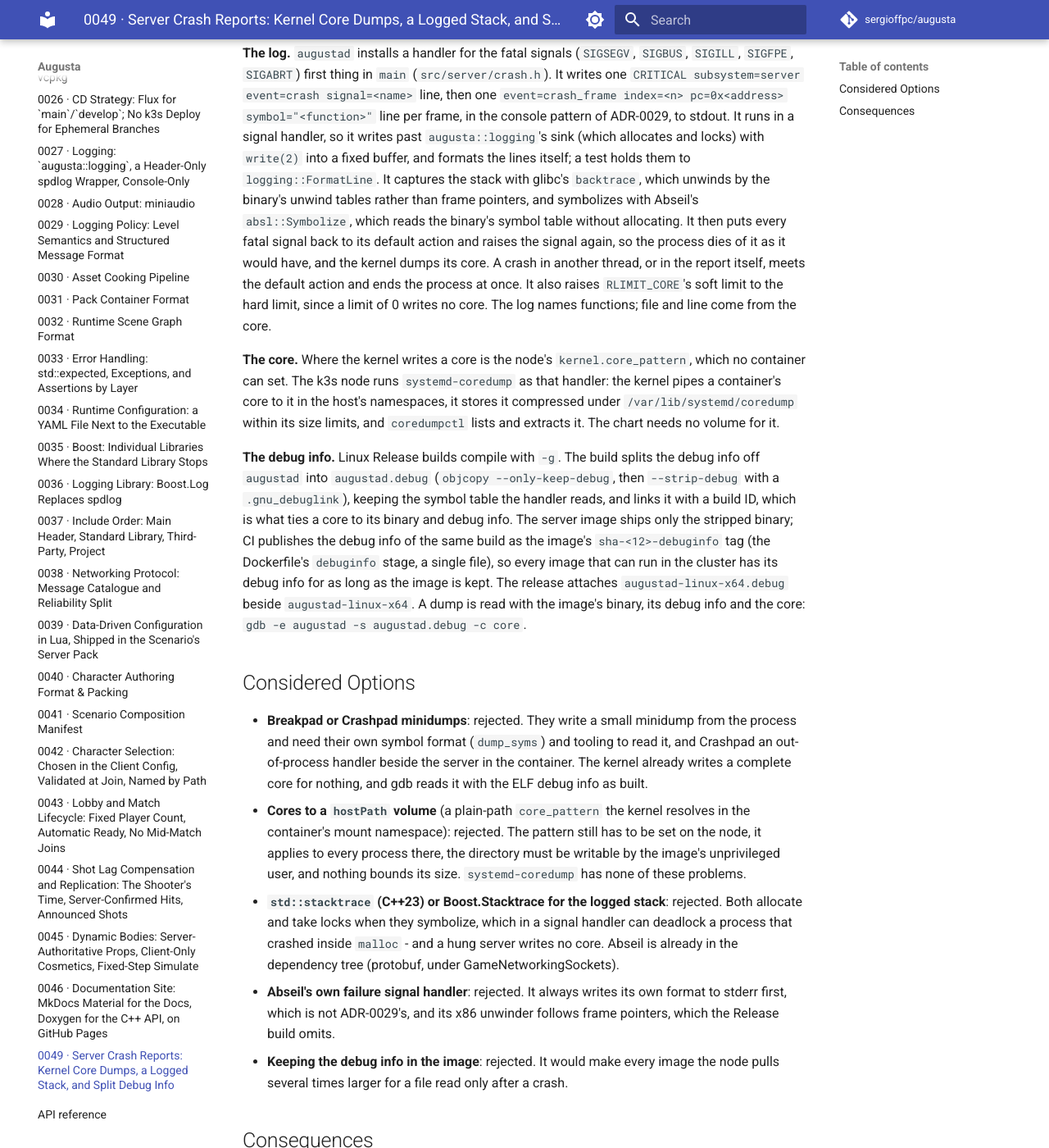
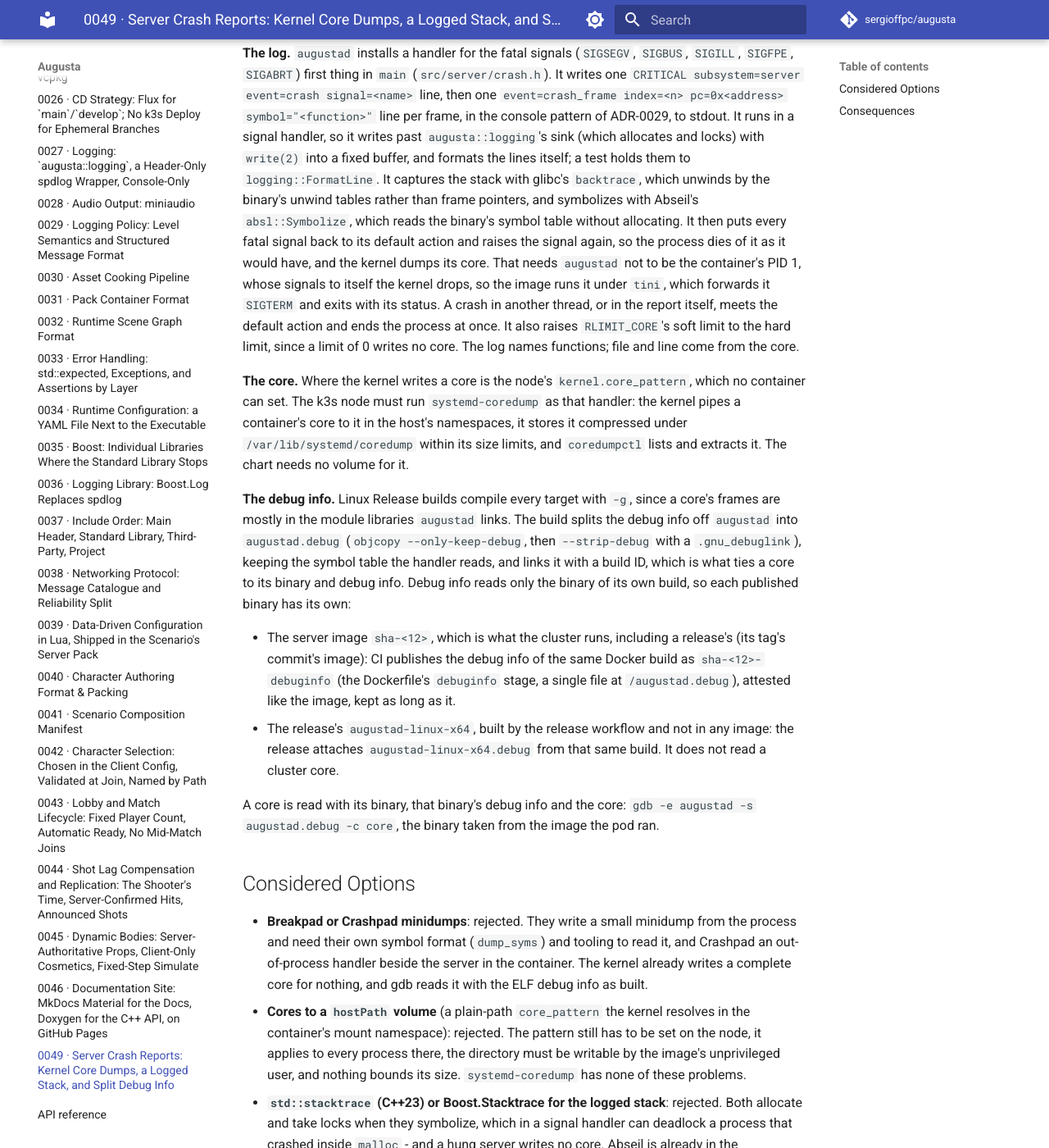
Before and after one commit to sergioffpc/augusta, an MkDocs documentation site: the page built from docs/adr/0049-server-crash-reports.md, in a window 1280 px wide and 1400 px high, scrolled down 262 px. Shown: the whole window at 82% size. Built offline with MkDocs 1.6.1 and Material for MkDocs 9.7.7, drawn with Linux system fonts in a browser that asks for light colours; comment, search, counter and statistics services are not loaded; some of the changed text lies outside the part shown.

Commit message:
fix(server): let the crash handler's re-raise end augustad in the container
augustad was the container's PID 1, whose signals to itself the kernel
drops, so a re-raised SIGABRT did not end it as itself. The image now
runs it under tini, which forwards SIGTERM and exits with its status.

CI attests the sha-<12>-debuginfo image like the server image. ADR-0049
and ENGINEERING.md now state which debug info reads which binary (the
release's .debug only its own runner build; cluster cores the image's
debuginfo tag) and the node's systemd-coredump as a requirement. Also
splits a joined line in release.yml, explains why -g is global, and
takes the crash line's time as std::chrono::sys_seconds.

Co-Authored-By: Claude Opus 5.5 <noreply@anthropic.com>

```diff
--- a/CMakeLists.txt
+++ b/CMakeLists.txt
@@ -31,7 +31,9 @@ if (MSVC)
 else()
   add_compile_options(-Wall -Wextra -Werror)
   # Release keeps its debug info, which src/server splits off augustad: what a
-  # crash's core dump is read with (ADR-0049).
+  # crash's core dump is read with (ADR-0049). Every target, not just augustad's
+  # own: a core's frames are mostly in the module libraries it links, and
+  # without theirs gdb has no file, line or local for them.
   add_compile_options($<$<CONFIG:Release>:-g>)
 endif()
 
--- a/docs/adr/0049-server-crash-reports.md
+++ b/docs/adr/0049-server-crash-reports.md
@@ -16,29 +16,40 @@ with glibc's `backtrace`, which unwinds by the binary's unwind tables rather tha
 frame pointers, and symbolizes with Abseil's `absl::Symbolize`, which reads the
 binary's symbol table without allocating. It then puts every fatal signal back to
 its default action and raises the signal again, so the process dies of it as it
-would have, and the kernel dumps its core. A crash in another thread, or in the
-report itself, meets the default action and ends the process at once. It also
+would have, and the kernel dumps its core. That needs `augustad` not to be the
+container's PID 1, whose signals to itself the kernel drops, so the image runs
+it under `tini`, which forwards it `SIGTERM` and exits with its status. A crash
+in another thread, or in the report itself, meets the default action and ends
+the process at once. It also
 raises `RLIMIT_CORE`'s soft limit to the hard limit, since a limit of 0 writes
 no core. The log names functions; file and line come from the core.
 
 **The core.** Where the kernel writes a core is the node's
-`kernel.core_pattern`, which no container can set. The k3s node runs
+`kernel.core_pattern`, which no container can set. The k3s node must run
 `systemd-coredump` as that handler: the kernel pipes a container's core to it in
 the host's namespaces, it stores it compressed under
 `/var/lib/systemd/coredump` within its size limits, and `coredumpctl` lists and
 extracts it. The chart needs no volume for it.
 
-**The debug info.** Linux Release builds compile with `-g`. The build splits the
-debug info off `augustad` into `augustad.debug` (`objcopy --only-keep-debug`,
-then `--strip-debug` with a `.gnu_debuglink`), keeping the symbol table the
-handler reads, and links it with a build ID, which is what ties a core to its
-binary and debug info. The server image ships only the stripped binary; CI
-publishes the debug info of the same build as the image's
-`sha-<12>-debuginfo` tag (the Dockerfile's `debuginfo` stage, a single file), so
-every image that can run in the cluster has its debug info for as long as the
-image is kept. The release attaches `augustad-linux-x64.debug` beside
-`augustad-linux-x64`. A dump is read with the image's binary, its debug info and
-the core: `gdb -e augustad -s augustad.debug -c core`.
+**The debug info.** Linux Release builds compile every target with `-g`, since
+a core's frames are mostly in the module libraries `augustad` links. The build
+splits the debug info off `augustad` into `augustad.debug` (`objcopy
+--only-keep-debug`, then `--strip-debug` with a `.gnu_debuglink`), keeping the
+symbol table the handler reads, and links it with a build ID, which is what
+ties a core to its binary and debug info. Debug info reads only the binary of
+its own build, so each published binary has its own:
+
+- The server image `sha-<12>`, which is what the cluster runs, including a
+  release's (its tag's commit's image): CI publishes the debug info of the same
+  Docker build as `sha-<12>-debuginfo` (the Dockerfile's `debuginfo` stage, a
+  single file at `/augustad.debug`), attested like the image, kept as long as it.
+- The release's `augustad-linux-x64`, built by the release workflow and not in
+  any image: the release attaches `augustad-linux-x64.debug` from that same
+  build. It does not read a cluster core.
+
+A core is read with its binary, that binary's debug info and the core:
+`gdb -e augustad -s augustad.debug -c core`, the binary taken from the image
+the pod ran.
 
 ## Considered Options
 
@@ -65,7 +76,7 @@ the core: `gdb -e augustad -s augustad.debug -c core`.
 
 ## Consequences
 
-- The k3s node needs `systemd-coredump` installed and owning
+- The k3s node must have `systemd-coredump` installed and owning
   `kernel.core_pattern`, in place of Ubuntu's default, apport, which is not
   made to keep a container's core. That is node setup, outside the repository.
 - Only the thread that installs the handler could have an alternate signal
```
Also changed, not shown: docs/ENGINEERING.md (+5 -3 lines), 5 other files.
